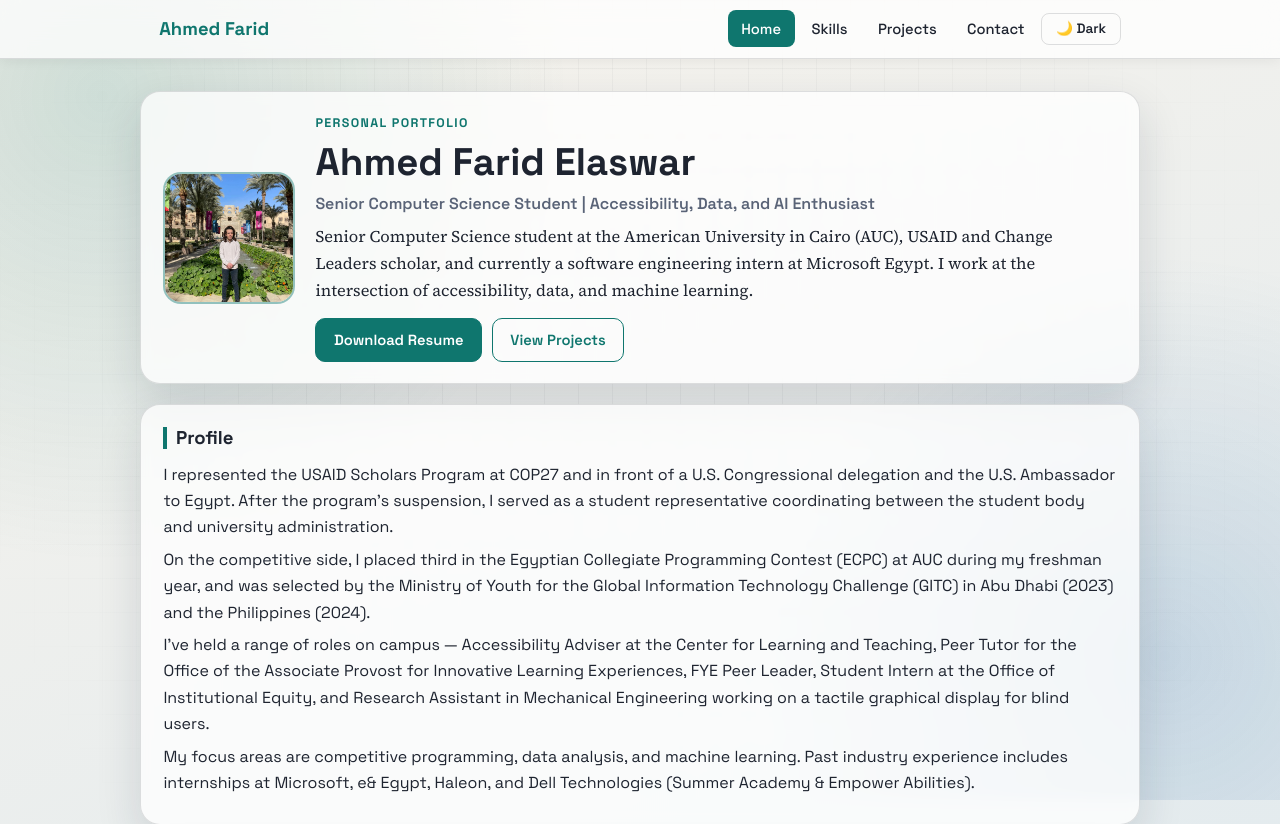
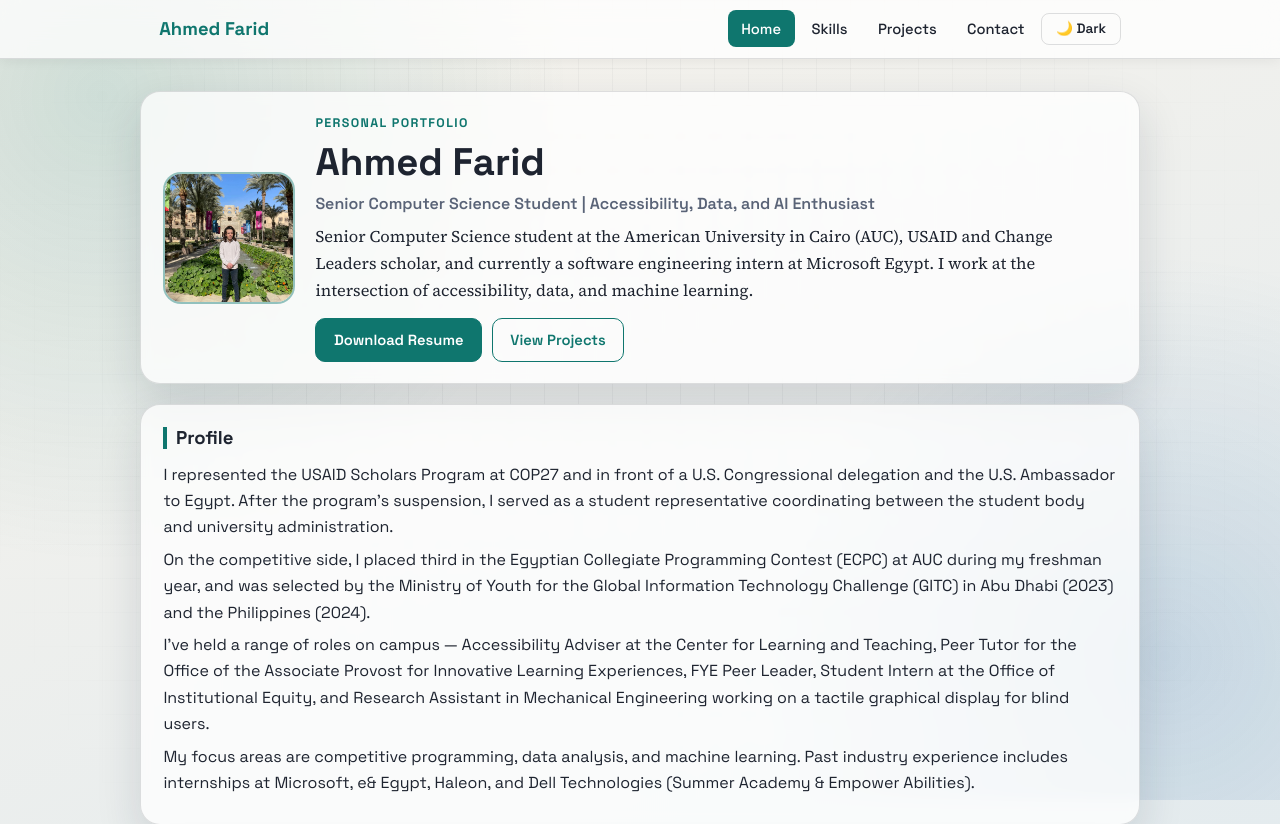
Before and after one commit to ahmed-f-elaswar/ahmed-f-elaswar.github.io, a Next.js app: page / in a window 1280 px wide. Shown: the top 824 px of the page. Built offline with nearby package versions, Linux system fonts and the light colour scheme; no server answers.

Commit message:
chore: drop surname from display text
Keeps URLs/handles/email intact (immutable identifiers); only updates user-facing labels, titles, descriptions, alt text, and keywords.

```diff
--- a/app/contact/page.js
+++ b/app/contact/page.js
@@ -3,7 +3,7 @@ import ContactForm from '@/components/ContactForm';
 export const metadata = {
   title: 'Contact',
   description:
-    'Get in touch with Ahmed Farid Elaswar \u2014 email, phone, LinkedIn, GitHub, and resume.',
+    'Get in touch with Ahmed Farid \u2014 email, phone, LinkedIn, GitHub, and resume.',
   alternates: { canonical: '/contact/' },
 };
 
--- a/app/globals.css
+++ b/app/globals.css
@@ -1,5 +1,5 @@
 /* =============================================
-   Ahmed Farid Elaswar – Portfolio Global Styles
+   Ahmed Farid – Portfolio Global Styles
    ============================================= */
 
 :root {
--- a/app/layout.js
+++ b/app/layout.js
@@ -16,9 +16,9 @@ const sourceSerif = Source_Serif_4({
 
 const SITE_URL =
   process.env.NEXT_PUBLIC_SITE_URL || 'https://ahmed-f-elaswar.github.io';
-const SITE_NAME = 'Ahmed Farid Elaswar';
+const SITE_NAME = 'Ahmed Farid';
 const SITE_DESCRIPTION =
-  'Personal portfolio of Ahmed Farid Elaswar \u2014 Computer Science student at AUC, USAID and Change Leaders scholar, and Microsoft Egypt intern. Accessibility, data, and machine learning.';
+  'Personal portfolio of Ahmed Farid \u2014 Computer Science student at AUC, USAID and Change Leaders scholar, and Microsoft Egypt intern. Accessibility, data, and machine learning.';
 
 export const metadata = {
   metadataBase: new URL(SITE_URL),
@@ -28,8 +28,7 @@ export const metadata = {
   },
   description: SITE_DESCRIPTION,
   keywords: [
-    'Ahmed Farid Elaswar',
-    'Ahmed Elaswar',
+    'Ahmed Farid',
     'AUC',
     'USAID Scholar',
     'Computer Science',
--- a/app/page.js
+++ b/app/page.js
@@ -5,14 +5,14 @@ export default function HomePage() {
       <header className="hero card reveal">
         <img
           src="/images/profile.jpeg"
-          alt="Profile avatar of Ahmed Farid Elaswar"
+          alt="Profile avatar of Ahmed Farid"
           className="profile-image"
           width={132}
           height={132}
         />
         <div>
           <p className="kicker">Personal Portfolio</p>
-          <h1>Ahmed Farid Elaswar</h1>
+          <h1>Ahmed Farid</h1>
           <p className="title">
             Senior Computer Science Student | Accessibility, Data, and AI Enthusiast
           </p>
--- a/app/projects/page.js
+++ b/app/projects/page.js
@@ -5,7 +5,7 @@ import FeaturedProjects from '@/components/FeaturedProjects';
 export const metadata = {
   title: 'Projects',
   description:
-    'Featured projects, professional experience timeline, and live GitHub activity from Ahmed Farid Elaswar.',
+    'Featured projects, professional experience timeline, and live GitHub activity from Ahmed Farid.',
   alternates: { canonical: '/projects/' },
 };
 
--- a/app/skills/page.js
+++ b/app/skills/page.js
@@ -1,7 +1,7 @@
 export const metadata = {
   title: 'Skills',
   description:
-    'Programming languages, frameworks, data and ML libraries, and systems Ahmed Farid Elaswar works with.',
+    'Programming languages, frameworks, data and ML libraries, and systems Ahmed Farid works with.',
   alternates: { canonical: '/skills/' },
 };
 
```
Also changed, not shown: public/favicon.svg, 1 other file (tests, documents, lock files or other folders).
